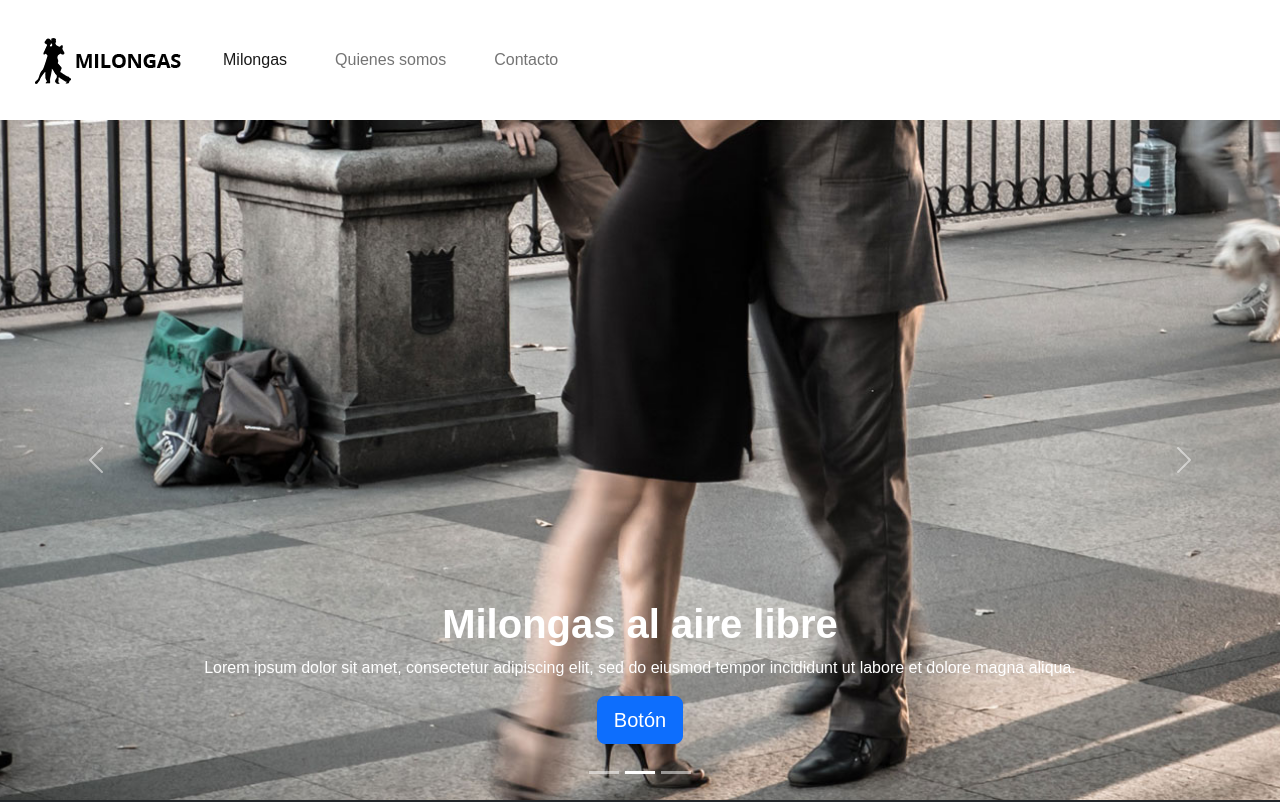
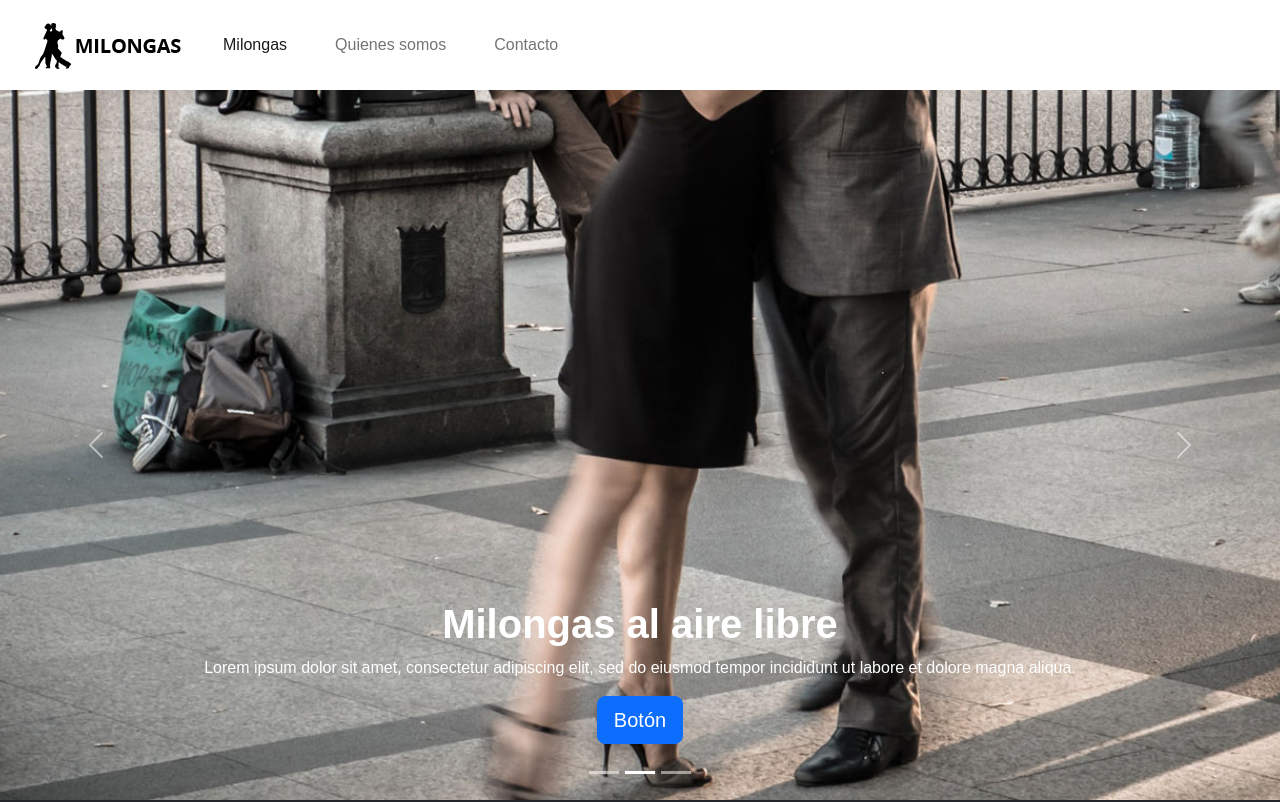
Before and after one commit to aledm84/tango, a plain HTML site: page index.html in a window 1280 px wide. Shown: the top 802 px of the page. Drawn offline with nearby package versions, Linux system fonts and the light colour scheme.

Commit message:
Add files via upload

```diff
--- a/estilos.css
+++ b/estilos.css
@@ -17,7 +17,7 @@ h1,h2,h3,h4,h5,h6 {
 }
 
 .navbar {
-	min-height:120px;
+	min-height:90px;
 }
 
 .nav-item {
@@ -87,10 +87,13 @@ footer {
 
 /* slides home y headers */
 
+.carousel-item {
+	height:calc(100vh - 90px);
+}
+
 .slideHome,
 .headerSeccion {
-	/*height:678px;*/
-	height:calc(100vh - 120px);
+	height:100%;
 	background-size:cover;
 	background-position:center;
 }
```
